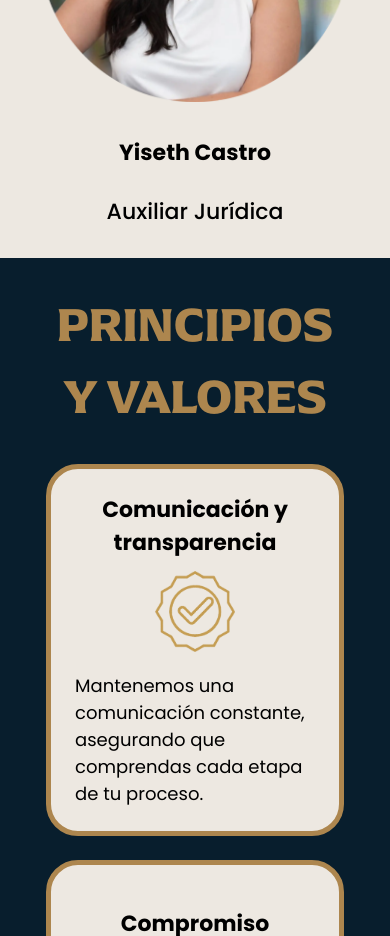
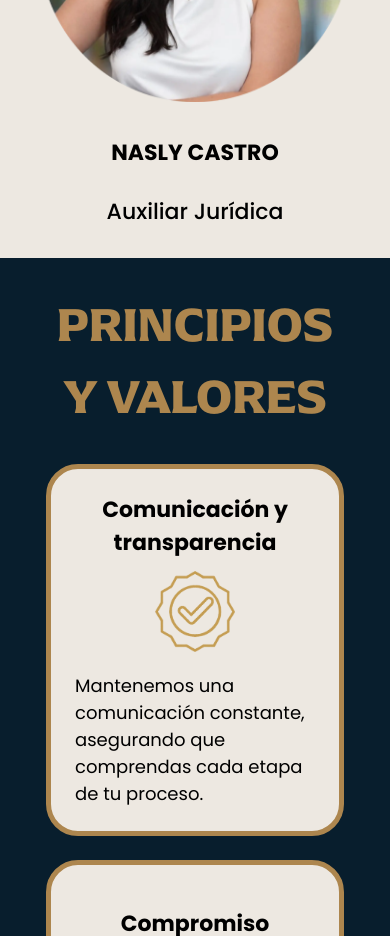
Before and after one commit to danieluruena/referencia-legal, a React (Vite) app: page /equipo in a window 390 px wide. Shown: the part 2040-2976 px from the top of the page. Built offline with nearby package versions, Linux system fonts and the light colour scheme.

Commit message:
Feat: testimonies style

```diff
--- a/src/components/home/testimonies/testimonies.css
+++ b/src/components/home/testimonies/testimonies.css
@@ -7,7 +7,7 @@
   --video-w: 320px;
   --video-h: calc(var(--video-w) * (16 / 9));
   --arrow-size: 100px;
-  --gap: -10px;
+  --gap: 0px;
   display: grid;
   grid-template-columns: var(--arrow-size) 2fr var(--arrow-size);
   align-items: center;
@@ -63,6 +63,7 @@
   opacity: 0;
   transform: translate(-50%, -50%) scale(0.7);
   z-index: 0;
+  pointer-events: none;
 }
 
 .carousel-btn {
--- a/src/components/home/testimonies/testimonies.responsive.css
+++ b/src/components/home/testimonies/testimonies.responsive.css
@@ -24,13 +24,19 @@
     font-size: clamp(2.2rem, 10vw, 2.75rem);
   }
 
+  .testimonies-videos-carousel-container {
+    padding: 40px 16px 8px;
+  }
+
   .testimonies-videos-carousel {
-    --video-w: min(220px, 62vw);
     --arrow-size: 54px;
+    --video-w: min(220px, calc(100vw - 32px - (var(--arrow-size) * 2)));
     display: grid;
     grid-template-columns: var(--arrow-size) var(--video-w) var(--arrow-size);
+    justify-content: center;
     align-items: center;
-    width: min(100%, calc((var(--arrow-size) * 2) + var(--video-w) + (var(--gap) * 2)));
+    width: 100%;
+    max-width: 100%;
     padding: 16px 0;
   }
 
--- a/src/components/team/team.tsx
+++ b/src/components/team/team.tsx
@@ -40,8 +40,8 @@ export const Team: FC = () => {
               <p>Abogada Especialista</p>
             </div>
             <div className='team-member'>
-              <img src={yisethImg} alt="Yiseth Castro" />
-              <h3>Yiseth Castro</h3>
+              <img src={yisethImg} alt="NASLY CASTRO" />
+              <h3>NASLY CASTRO</h3>
               <p>Auxiliar Jurídica</p>
             </div>
           </div>
```
